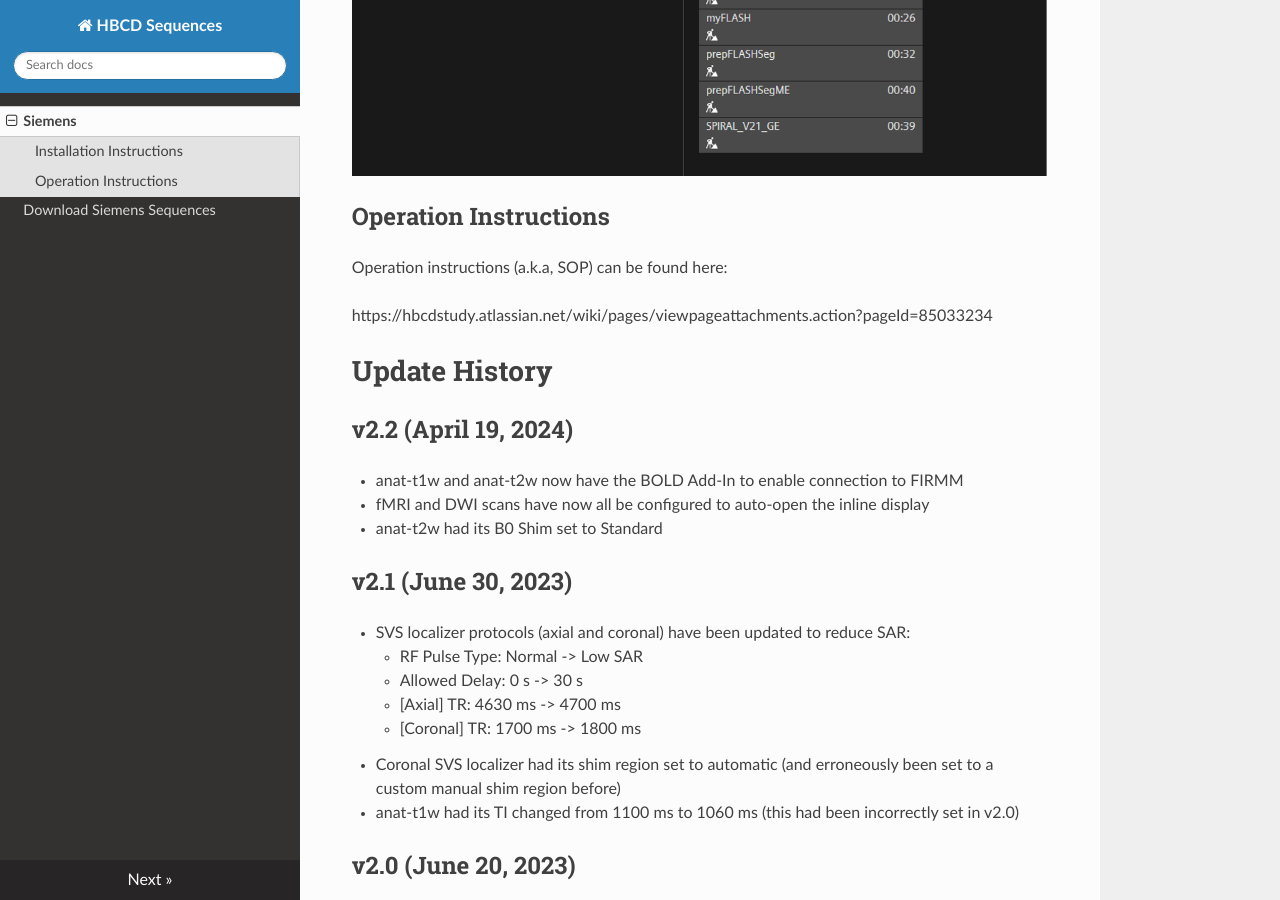
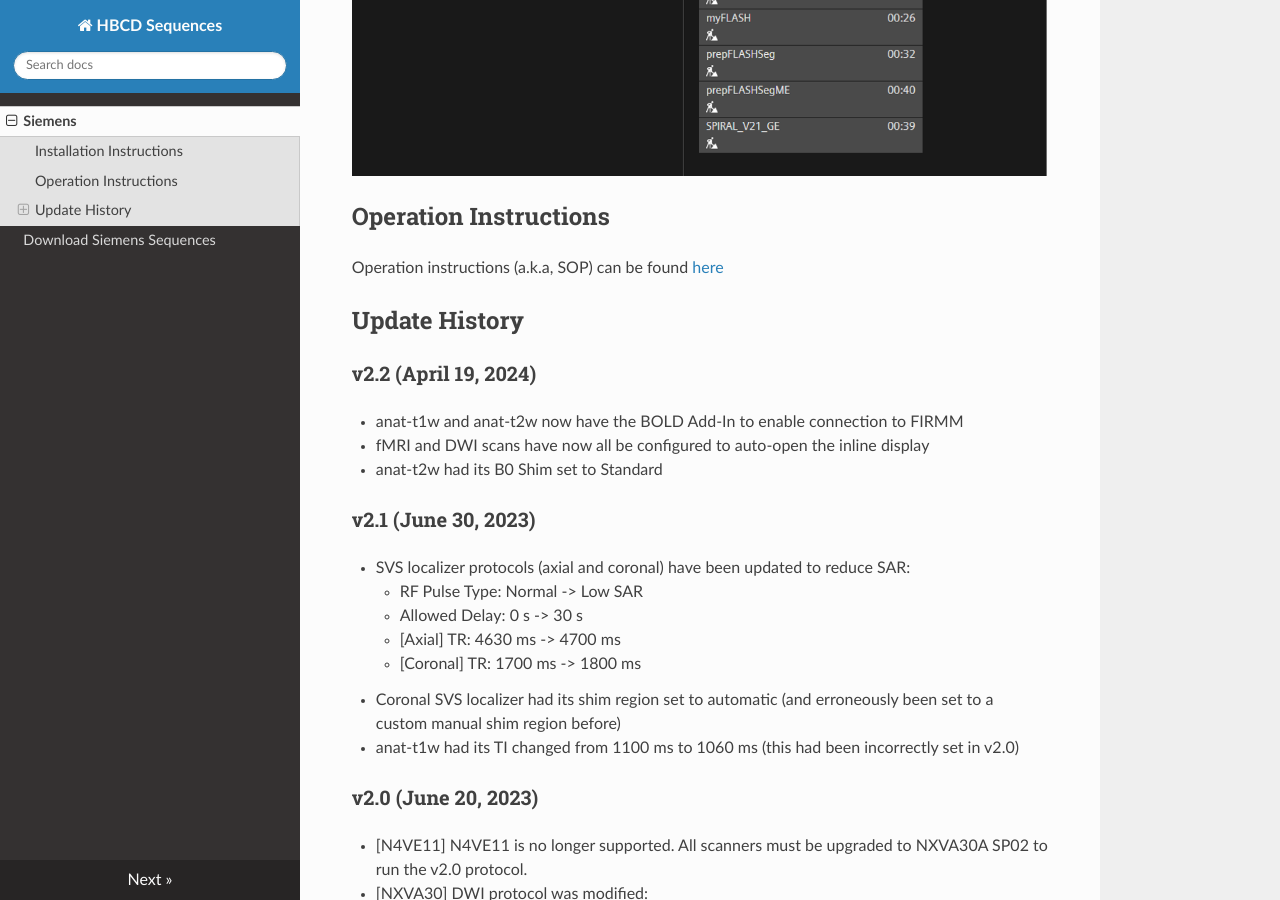
Before and after one commit to DCAN-Labs/hbcdsequences, an MkDocs documentation site: the page built from docs/siemens.md, in a window 1280 px wide and 900 px high, scrolled down 3614 px. Built offline with MkDocs 1.6.1, drawn with Linux system fonts in a browser that asks for light colours; nearby versions of some CDN libraries.

Commit message:
Update siemens.md

```diff
--- a/docs/siemens.md
+++ b/docs/siemens.md
@@ -118,15 +118,13 @@ Figure 1. Check for fully installed sequences in DEFAULT > Sequence Region > Cus
 
 ## Operation Instructions
 
-Operation instructions (a.k.a, SOP) can be found here:
-
-https://hbcdstudy.atlassian.net/wiki/pages/viewpageattachments.action?pageId=85033234
+Operation instructions (a.k.a, SOP) can be found [here](https://hbcdstudy.atlassian.net/wiki/pages/viewpageattachments.action?pageId=85033234)
 
 
-# Update History
+## Update History
 
 
-## v2.2 (April 19, 2024)
+### v2.2 (April 19, 2024)
 
 
 
@@ -135,7 +133,7 @@ https://hbcdstudy.atlassian.net/wiki/pages/viewpageattachments.action?pageId=850
 * anat-t2w had its B0 Shim set to Standard
 
 
-## v2.1 (June 30, 2023)
+### v2.1 (June 30, 2023)
 
 
 
@@ -148,7 +146,7 @@ https://hbcdstudy.atlassian.net/wiki/pages/viewpageattachments.action?pageId=850
 * anat-t1w had its TI changed from 1100 ms to 1060 ms (this had been incorrectly set in v2.0)
 
 
-## v2.0 (June 20, 2023)
+### v2.0 (June 20, 2023)
 
 
 
@@ -165,7 +163,7 @@ https://hbcdstudy.atlassian.net/wiki/pages/viewpageattachments.action?pageId=850
 * [NXVA30] There are now only 2 repetitions of the EPI field mapping sequences during the fMRI block (previously field mapping was repeated 3 times).
 
 
-## v1.5.2 (April 1, 2023)
+### v1.5.2 (April 1, 2023)
 
 
 
@@ -173,7 +171,7 @@ https://hbcdstudy.atlassian.net/wiki/pages/viewpageattachments.action?pageId=850
 * [NXVA30] The DWI protocol was again modified to have all derived images disabled except for FA Map. We previously tried to disable all derived images (see v1.5). However, a bug in the DWI sequence causes all derived images to be reenabled whenever the protocol is opened, unless at least one derived image is selected.
 
 
-## v1.5.1 (March 16, 2023)
+### v1.5.1 (March 16, 2023)
 
 
 
@@ -184,7 +182,7 @@ https://hbcdstudy.atlassian.net/wiki/pages/viewpageattachments.action?pageId=850
     * Anatomy -> Brain
 
 
-## v1.5 (January 25, 2023)
+### v1.5 (January 25, 2023)
 
 
 
@@ -205,7 +203,7 @@ https://hbcdstudy.atlassian.net/wiki/pages/viewpageattachments.action?pageId=850
     * Image Scaling -> 3.0
 
 
-## v1.4.1 (October 6, 2022)
+### v1.4.1 (October 6, 2022)
 
 
 
@@ -215,7 +213,7 @@ https://hbcdstudy.atlassian.net/wiki/pages/viewpageattachments.action?pageId=850
 * [NXVA30] Added the "BOLD add in" to the fMRI and DWI scans, pre-populated with default information to enable support for the FIRMM tablet.
 
 
-## v1.4 (August 3, 2022)
+### v1.4 (August 3, 2022)
 
 
 
@@ -225,14 +223,14 @@ https://hbcdstudy.atlassian.net/wiki/pages/viewpageattachments.action?pageId=850
 * [NXVA30 and N4VE11] Changed default location of SVS voxel to isocenter and default alignment to transversal.
 
 
-## v1.3 (July 14, 2022)
+### v1.3 (July 14, 2022)
 
 
 
 * Localizer_SVS has been changed to a HASTE-based protocol.
 
 
-## v1.2 (June 28, 2022)
+### v1.2 (June 28, 2022)
 
 
 
@@ -244,14 +242,14 @@ https://hbcdstudy.atlassian.net/wiki/pages/viewpageattachments.action?pageId=850
 * QALAS3d_1p3mm_R2 had its FOV unlinked from T2w_SPACE, and is now set manually. tfl_b1map is now set to default its FOV to follow QALAS3d_1p3mm.
 
 
-## v1.1.2 (June 20, 2022)
+### v1.1.2 (June 20, 2022)
 
 
 
 * SpinEchoFieldMap_AP, SpinEchoFieldMap_PA, and rfMRI_REST_PA, corrected to have pure axial orientation for FOV (was previously angled T > C).
 
 
-## v1.1.1 (June 16, 2022)
+### v1.1.1 (June 16, 2022)
 
 
 
@@ -259,7 +257,7 @@ https://hbcdstudy.atlassian.net/wiki/pages/viewpageattachments.action?pageId=850
 * Corrected Localizer_SVS to have “Body part examined” set to “Brain”. This was missed in the previous v1.1 release.
 
 
-## v1.1 (June 13, 2022)
+### v1.1 (June 13, 2022)
 
 
 
@@ -281,6 +279,6 @@ https://hbcdstudy.atlassian.net/wiki/pages/viewpageattachments.action?pageId=850
 * All scans have "Body part examined" set to "Brain".
 
 
-## v1.0 (April 19, 2022)
+### v1.0 (April 19, 2022)
 
 Initial release.
```
